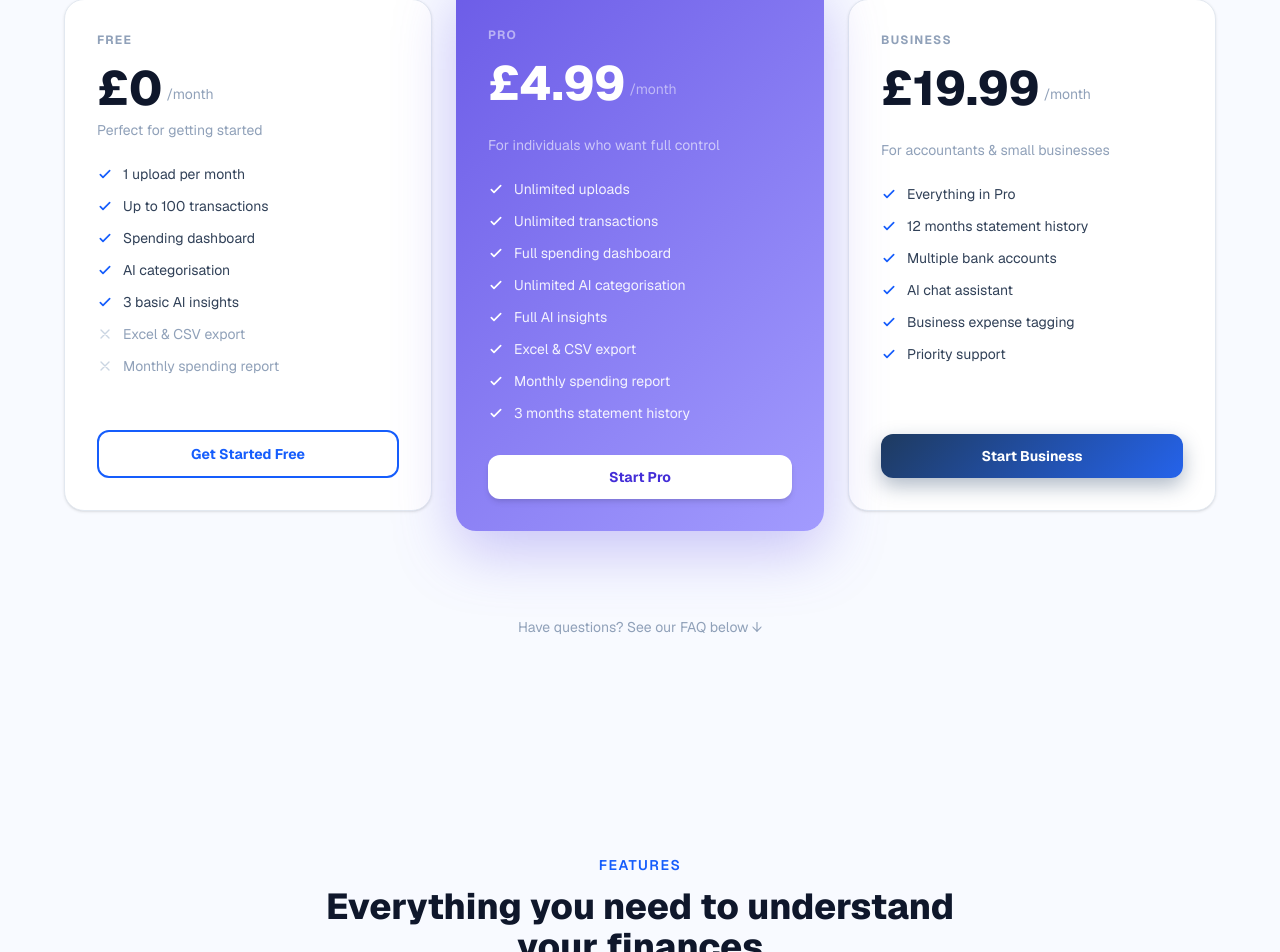
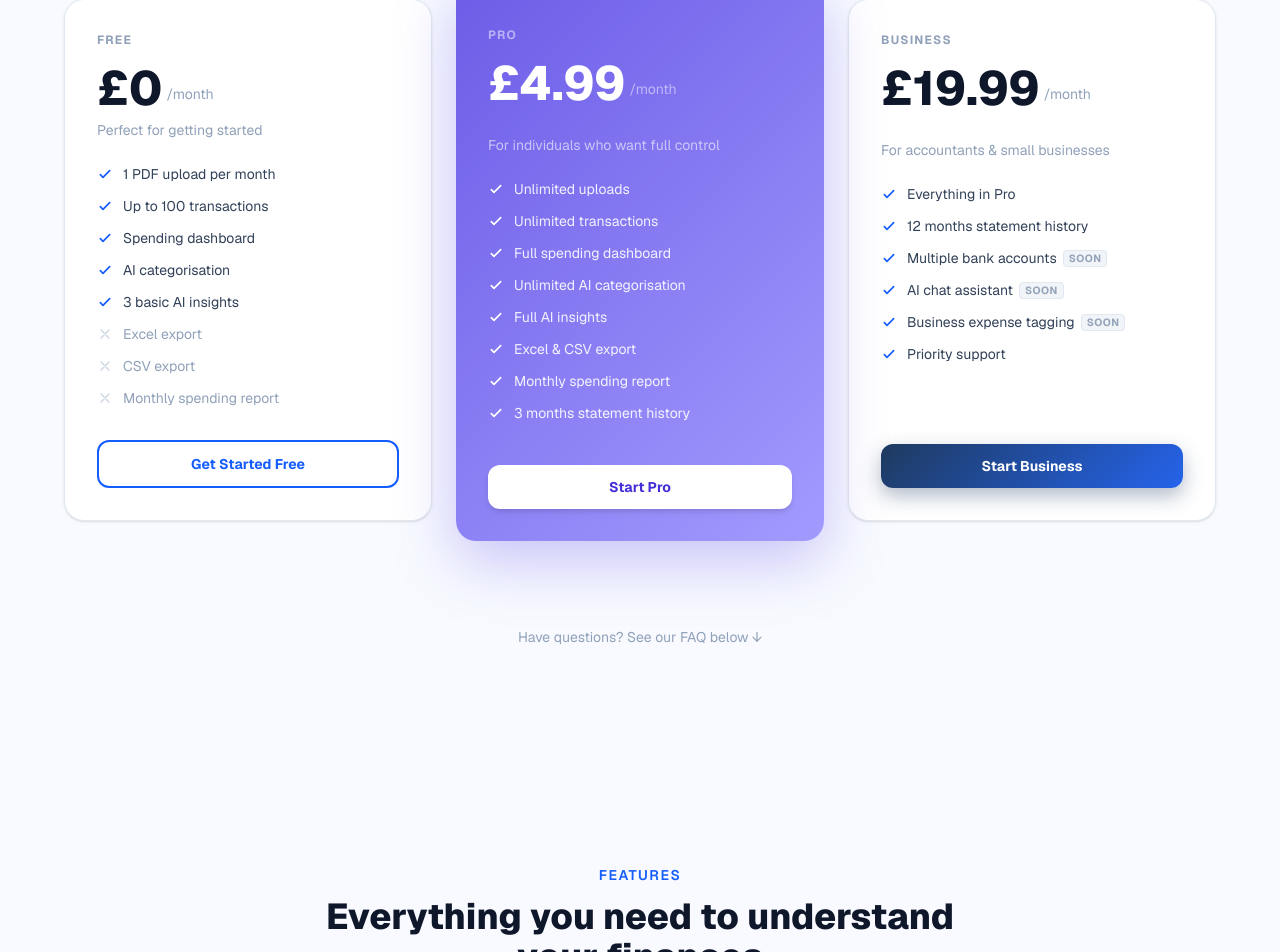
Before and after one commit to kasimk94/StatementFlow, a Next.js app: page / in a window 1280 px wide. Shown: the part 4589-5541 px from the top of the page. Built offline with nearby package versions, Linux system fonts and the light colour scheme; no server answers.

Commit message:
fix pricing page tiers

```diff
--- a/app/page.js
+++ b/app/page.js
@@ -92,7 +92,7 @@ function AdminLink() {
 }
 
 // ── Pricing feature row ───────────────────────────────────────────────────────
-function PricingFeature({ text, included, light }) {
+function PricingFeature({ text, included, light, comingSoon }) {
   return (
     <li className="flex items-start gap-2.5 text-sm">
       {included ? (
@@ -106,6 +106,11 @@ function PricingFeature({ text, included, light }) {
       )}
       <span className={included ? (light ? "text-white/90" : "text-slate-700") : (light ? "text-white/35" : "text-slate-400")}>
         {text}
+        {comingSoon && (
+          <span style={{ marginLeft: 6, fontSize: "0.65rem", fontWeight: 700, letterSpacing: "0.04em", background: "#f1f5f9", color: "#94a3b8", border: "1px solid #e2e8f0", borderRadius: 4, padding: "1px 5px", verticalAlign: "middle", whiteSpace: "nowrap" }}>
+            SOON
+          </span>
+        )}
       </span>
     </li>
   );
@@ -867,12 +872,13 @@ export default function Home() {
                 <p className="text-sm text-slate-400 mt-2">Perfect for getting started</p>
               </div>
               <ul className="space-y-3 flex-1 mb-8">
-                <PricingFeature text="1 upload per month" included />
+                <PricingFeature text="1 PDF upload per month" included />
                 <PricingFeature text="Up to 100 transactions" included />
                 <PricingFeature text="Spending dashboard" included />
                 <PricingFeature text="AI categorisation" included />
                 <PricingFeature text="3 basic AI insights" included />
-                <PricingFeature text="Excel & CSV export" included={false} />
+                <PricingFeature text="Excel export" included={false} />
+                <PricingFeature text="CSV export" included={false} />
                 <PricingFeature text="Monthly spending report" included={false} />
               </ul>
               <button
@@ -970,9 +976,9 @@ export default function Home() {
               <ul className="space-y-3 flex-1 mb-8">
                 <PricingFeature text="Everything in Pro" included />
                 <PricingFeature text="12 months statement history" included />
-                <PricingFeature text="Multiple bank accounts" included />
-                <PricingFeature text="AI chat assistant" included />
-                <PricingFeature text="Business expense tagging" included />
+                <PricingFeature text="Multiple bank accounts" included comingSoon />
+                <PricingFeature text="AI chat assistant" included comingSoon />
+                <PricingFeature text="Business expense tagging" included comingSoon />
                 <PricingFeature text="Priority support" included />
               </ul>
               <button
```
